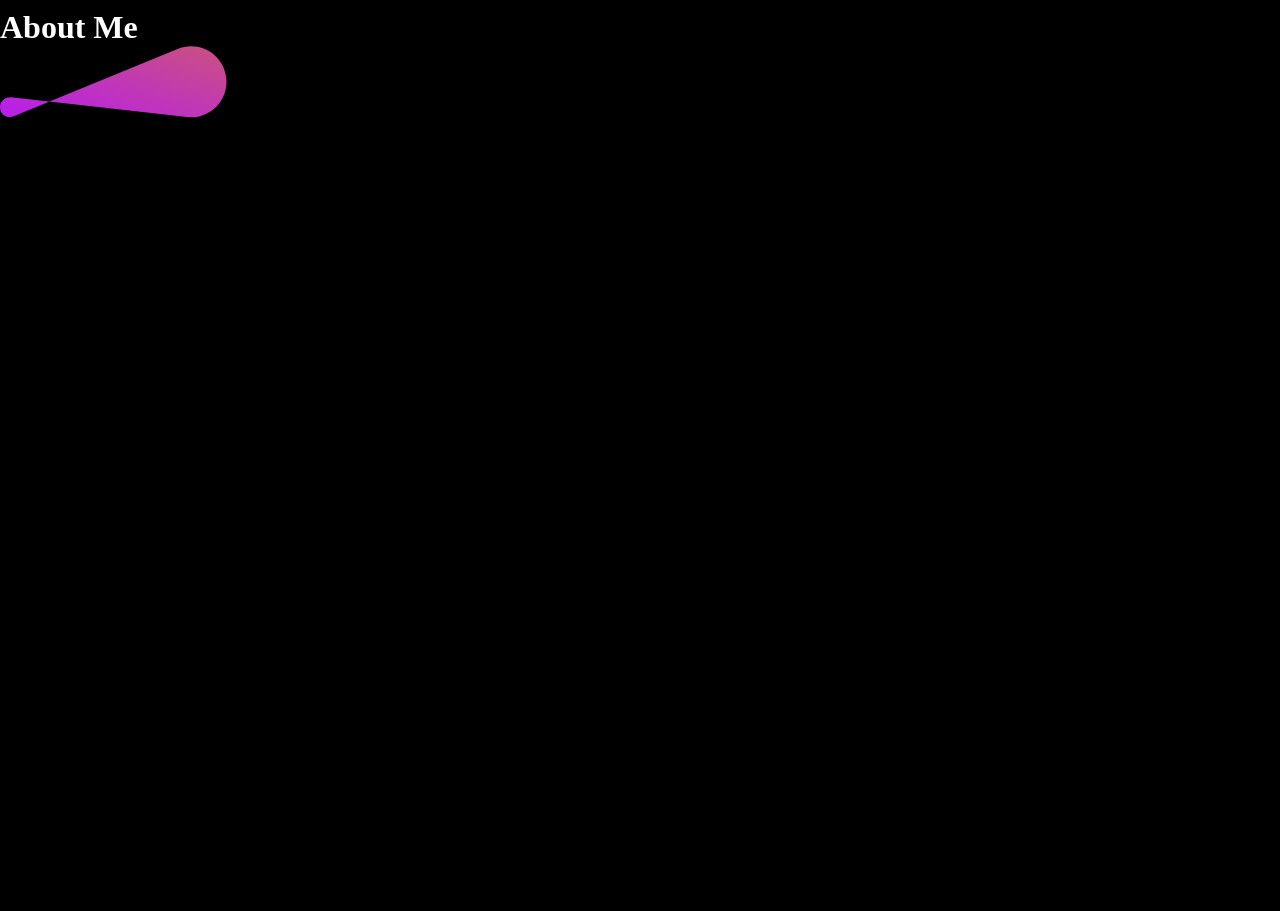
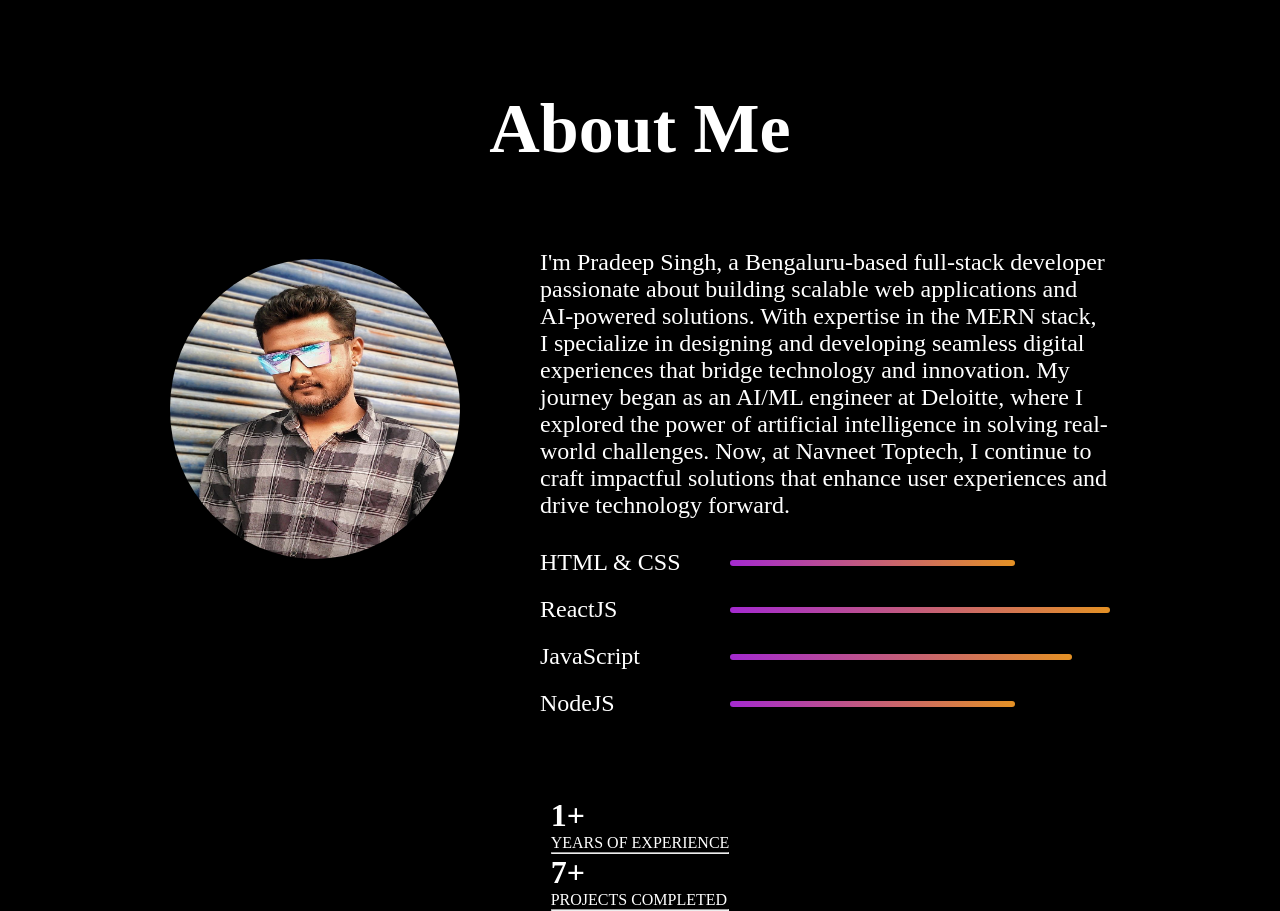
Before and after one commit to Pradeep-2001/My_Personal_Projects, a React (Vite) app: page / in a window 1280 px wide. Shown: the part 900-1811 px from the top of the page. Before the commit the page ends 1022 px from the top, so only its background shows below. Built offline with nearby package versions, Linux system fonts and the light colour scheme.

Commit message:
added about section

```diff
--- a/src/Components/About/About.css
+++ b/src/Components/About/About.css
@@ -0,0 +1,78 @@
+.about{
+    display: flex;
+    flex-direction: column;
+    align-items: center;
+    justify-content: center;
+    gap: 80px;
+    margin: 80px 170px;
+}
+
+.about-left{
+    bottom: 0;
+    right: 0;
+    z-index: -1;
+}
+
+.about-left img{
+    margin-top: 10px;
+    border-radius: 50%;
+    width: 290px;
+    height: 300px;
+
+}
+
+.about-title{
+    position: relative;
+}
+
+.about-title h1{
+    font-size: 70px;
+    font-weight: 600;
+}
+
+.about-sections{
+    display: flex;
+    gap: 80px;
+}
+
+.about-right{
+    display: flex;
+    gap: 30px;
+    flex-direction: column;
+}
+
+.about-para{
+    display: flex;
+    flex-direction: column;
+    gap: 20px;
+    font-size: 24px;
+    font-weight: 500;
+}
+
+.about-skills{
+    display: flex;
+    flex-direction: column;
+    gap: 20px;
+}
+
+.about-skill{
+    display: flex;
+    align-items:center;
+    transition: 0.3s;
+    gap: 40px;
+}
+
+.about-skill p{
+    font-size: 24px;
+    min-width: 150px;
+    font-weight: 500;
+}
+
+.about-skill hr{
+    outline: none;
+    border:none;
+    width: 50%;
+    height: 6px;
+    border-radius: 50px;
+    background: linear-gradient(264deg, #e7961c -5.00%, #a023da 106.28%);
+}
--- a/src/Components/About/About.jsx
+++ b/src/Components/About/About.jsx
@@ -1,18 +1,42 @@
 import React from 'react'
 import "./About.css"
 import theme from "../../assets/theme_pattern.svg"
+import profile_img from "../../assets/profile_img.jpeg"
 
 const About = () => {
   return (
     <div className='about'>
         <div className="about-title">
             <h1>About Me</h1>
-            <img src={theme} alt="" />
         </div>
         <div className="about-sections">
             <div className="about-left">
+                <img src={profile_img} alt="" />
+            </div>
+            <div className="about-right">
+              <div className="about-para">
+                <p>I'm Pradeep Singh, a Bengaluru-based full-stack developer passionate about building scalable web applications and AI-powered solutions. With expertise in the MERN stack, I specialize in designing and developing seamless digital experiences that bridge technology and innovation. My journey began as an AI/ML engineer at Deloitte, where I explored the power of artificial intelligence in solving real-world challenges. Now, at Navneet Toptech, I continue to craft impactful solutions that enhance user experiences and drive technology forward.</p>
+              </div>
+              <div className="about-skills">
+                <div className="about-skill"><p>HTML & CSS</p><hr style={{width:"50%"}}/></div>
+                  <div className="about-skill"> <p>ReactJS</p><hr style={{width:"70%"}}/></div>
+                  <div className="about-skill"><p>JavaScript</p><hr style={{width:"60%"}}/></div>
+                  <div className="about-skill"><p>NodeJS</p><hr style={{width:"50%"}}/> </div>
+              </div>
+            </div>
+        </div>
+        <div className="about-achievements">
+          <div className="about-achievement">
+            <h1>1+</h1>
+            <p>YEARS OF EXPERIENCE</p>
+          </div>
+          <hr/>
+          <div className="about-achievement">
+            <h1>7+</h1>
+            <p>PROJECTS COMPLETED</p>
+          </div>
+          <hr/>
 
-            </div>
         </div>
     </div>
   )
```
